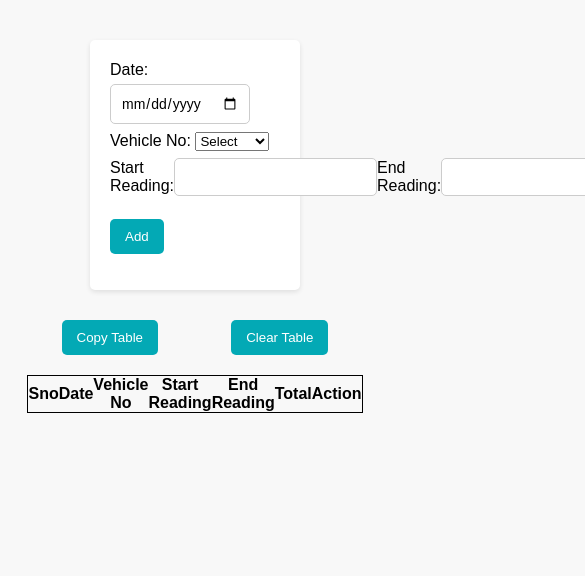
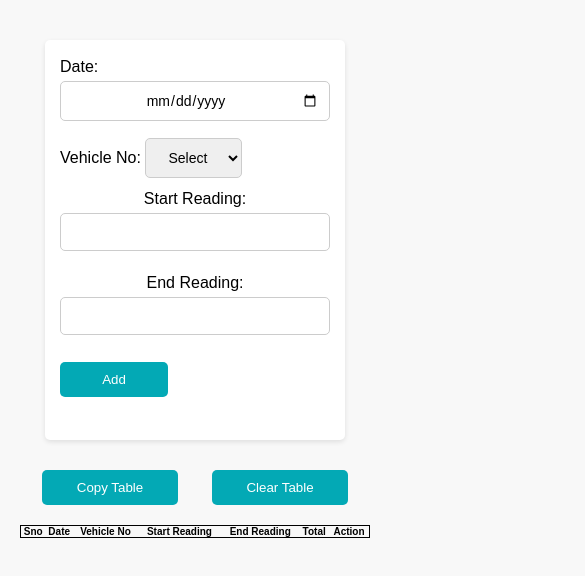
Before and after one commit to harshit-8118/DataEntry, a plain HTML site: page index.html in a window 390 px wide. Shown: the top 576 px of the page, 585 px wide, since content can reach past the window. Drawn offline with Linux system fonts and the light colour scheme.

Commit message:
made it responsive

```diff
--- a/index.html
+++ b/index.html
@@ -40,12 +40,22 @@
           border: 1px solid #ccc;
           border-radius: 5px;
           font-size: 14px;
+          text-align: center;
+        }
+        select{
+          padding: 10px;
+          margin: 5px 0;
+          border: 1px solid #ccc;
+          border-radius: 5px;
+          font-size: 14px;
+          text-align: center;
         }
       }
 
       table {
         margin: 2px auto;
         width: 60%;
+        min-width: 300px;
         border: 1px solid #000;
         border-collapse: collapse;
       }
@@ -88,6 +98,56 @@
         justify-content: space-between;
         flex-direction: row;
         margin: 10px auto;
+      }
+      @media (max-width: 1000px) {
+        form {
+          width: 80%;
+          min-width: 300px;
+          min-height: 400px;
+          input{
+            width: 100%;
+          }
+        }
+
+        table {
+          width: 100%;
+        }
+
+        .reading {
+          flex-direction: column;
+        }
+
+        button {
+          width: 40%;
+          min-width: 80px;
+        }
+
+        .btn_msgs {
+          flex-direction: column;
+        }
+      }
+      @media (max-width: 600px) {
+        form {
+          padding: 15px;
+        }
+
+        .reading {
+          flex-direction: column;
+        }
+
+        button {
+          width: 40%;
+          min-width: 60px;
+        }
+
+        .btn_msgs {
+          flex-direction: column;
+          align-items: stretch;
+        }
+
+        table {
+          font-size: 10px;
+        }
       }
     </style>
   </head>
@@ -179,8 +239,11 @@
         rows.forEach((row, rowIndex) => {
           const cells = Array.from(row.cells);
           // Exclude the last column (Action)
-    const trimmedCells = rowIndex === 0 ? cells.slice(0, -1) : cells.slice(0, -1);
-    const rowText = trimmedCells.map(cell => cell.textContent).join("\t");
+          const trimmedCells =
+            rowIndex === 0 ? cells.slice(0, -1) : cells.slice(0, -1);
+          const rowText = trimmedCells
+            .map((cell) => cell.textContent)
+            .join("\t");
           tableText += rowText + "\n";
         });
 
@@ -194,7 +257,6 @@
 
         alert("Table content copied to clipboard.");
       }
-
 
       function clearTable() {
         if (confirm("Are you sure you want to clear the table?")) {
```
Lines whose indentation alone changed are shown as unchanged.
